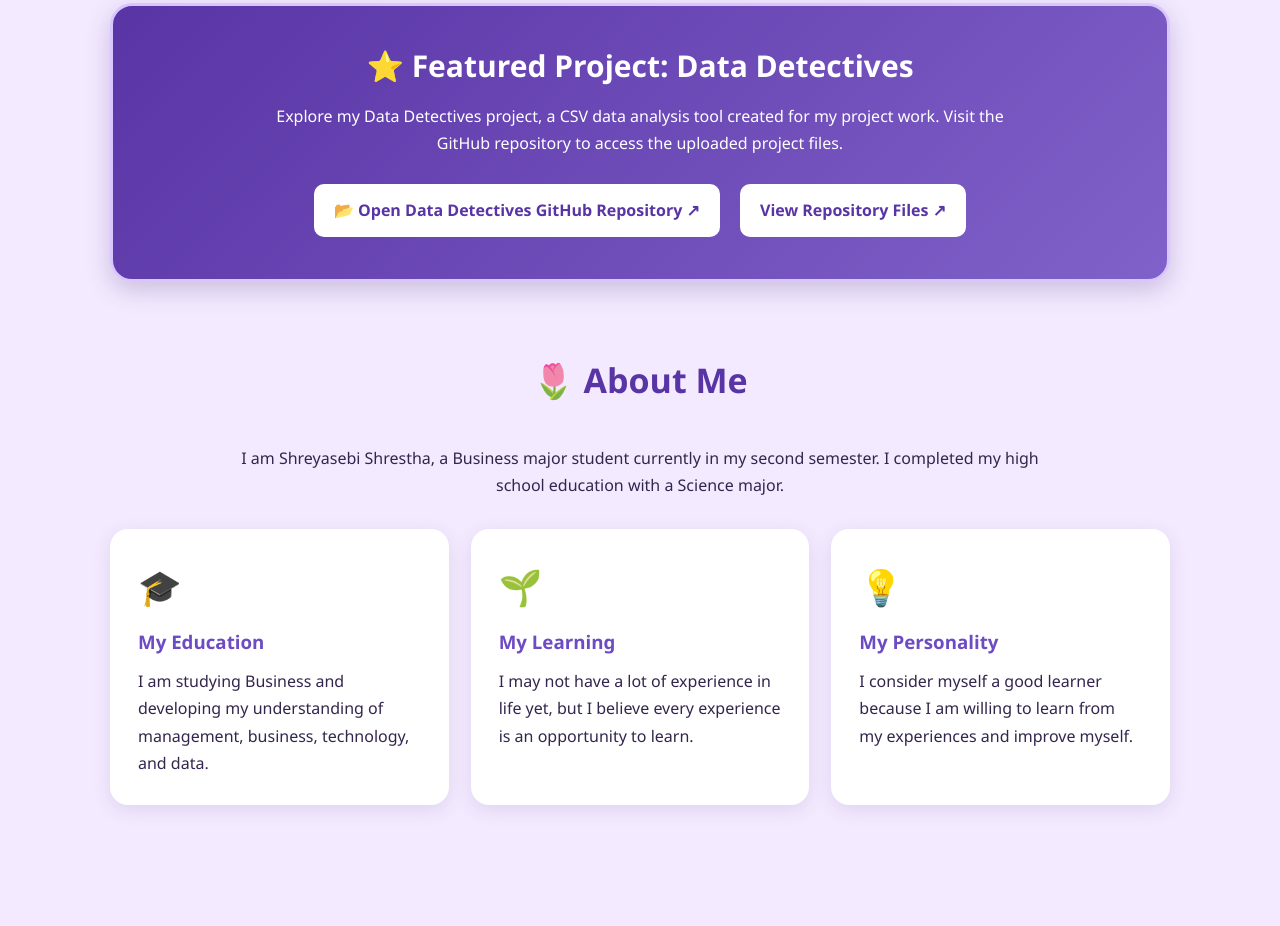
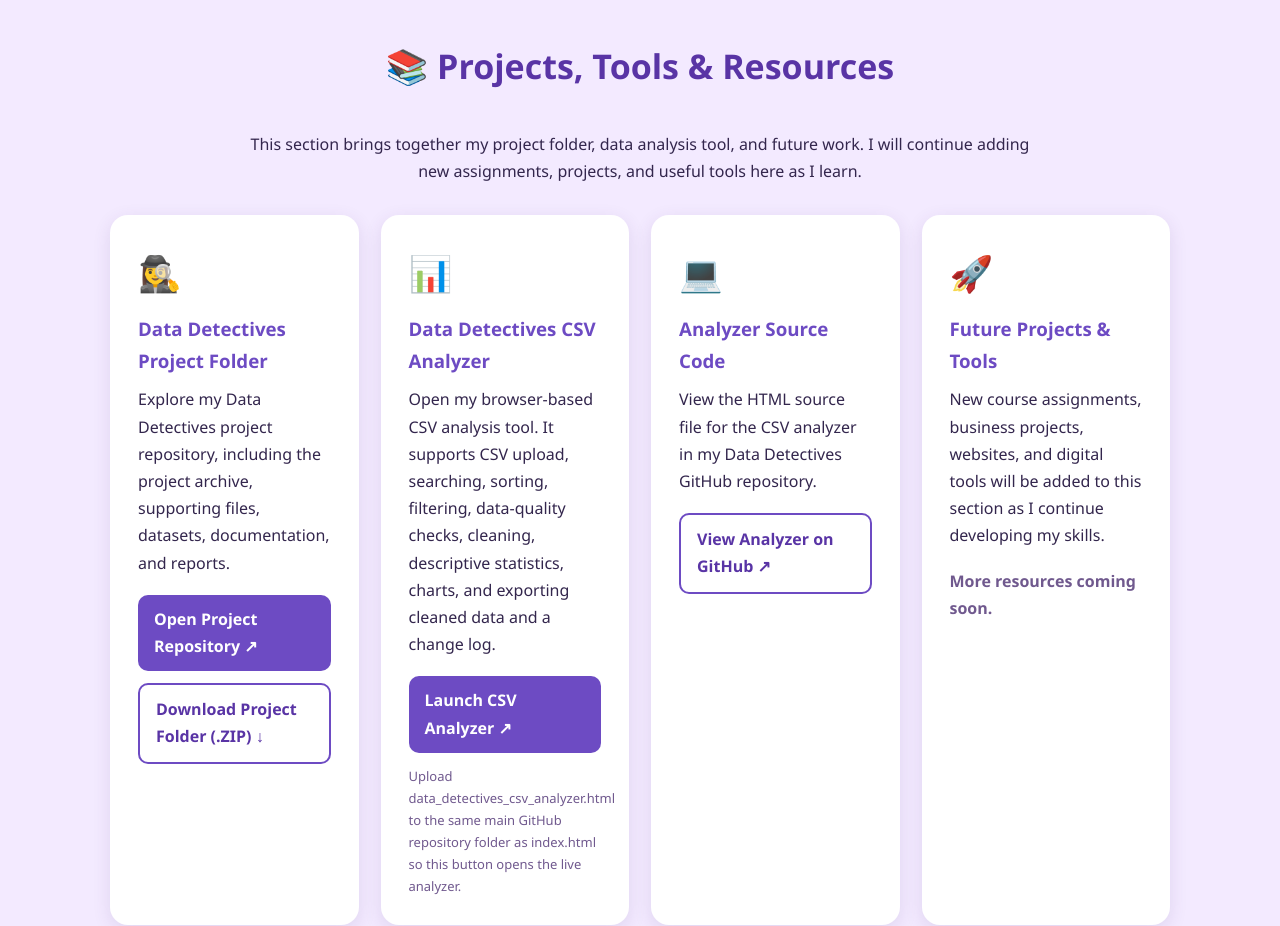
Before and after one commit to shresthashreya245-cmd/shreyasebi.github.io, a plain HTML site: page index.html in a window 1280 px wide. Shown: the part 809-1735 px from the top of the page. Drawn offline with Linux system fonts and the light colour scheme.

Commit message:
Refactor index.html to enhance project resources section
Updated the HTML structure to include new sections for Projects, Tools & Resources and added links for the CSV Analyzer and project repository.

```diff
--- a/index.html
+++ b/index.html
@@ -1,3 +1,4 @@
+
 <!DOCTYPE html>
 <html lang="en">
 <head>
@@ -216,6 +217,11 @@ footer {
     padding: 25px;
 }
 
+.small {
+    font-size: 13px;
+    color: #70598e;
+}
+
 /* Mobile */
 @media (max-width: 700px) {
     .hero h1 {
@@ -318,7 +324,7 @@ footer {
 <!-- Navigation -->
 <nav>
     <a href="#home">Home</a>
-    <a href="#data-detectives">⭐ Data Detectives</a>
+    <a href="#resources">📚 Projects & Tools</a>
     <a href="#about">About</a>
     <a href="#nepal">Nepal</a>
     <a href="#education">Education</a>
@@ -366,35 +372,99 @@ footer {
                 ⭐ Explore Data Detectives ↗
             </a>
 
+            <a class="resource-button secondary-button"
+               href="data_detectives_csv_analyzer.html"
+               target="_blank" rel="noopener noreferrer">
+                📊 Launch CSV Analyzer ↗
+            </a>
+
         </div>
 
     </div>
 </div>
 
-<!-- Featured Data Detectives Project -->
-<section id="data-detectives" class="data-detectives-feature">
+<!-- Projects, Tools & Resources -->
+<section id="resources">
 
-    <div class="data-detectives-panel">
+    <h2>📚 Projects, Tools & Resources</h2>
 
-        <h2>⭐ Featured Project: Data Detectives</h2>
+    <p class="section-intro">
+        This section brings together my project folder, data analysis tool, and future work.
+        I will continue adding new assignments, projects, and useful tools here as I learn.
+    </p>
 
-        <p>
-            Explore my Data Detectives project, a CSV data analysis tool
-            created for my project work. Visit the GitHub repository to
-            access the uploaded project files.
-        </p>
+    <div class="cards">
 
-        <a class="project-cta"
-           href="https://github.com/shresthashreya245-cmd/Data-detectives-Project"
-           target="_blank" rel="noopener noreferrer">
-            📂 Open Data Detectives GitHub Repository ↗
-        </a>
+        <div class="card">
+            <div class="icon">🕵️‍♀️</div>
+            <h3>Data Detectives Project Folder</h3>
+            <p>
+                Explore my Data Detectives project repository, including the project archive,
+                supporting files, datasets, documentation, and reports.
+            </p>
+            <p style="margin-top:18px;">
+                <a class="resource-button"
+                   href="https://github.com/shresthashreya245-cmd/Data-detectives-Project"
+                   target="_blank" rel="noopener noreferrer">
+                    Open Project Repository ↗
+                </a>
+            </p>
+            <p style="margin-top:12px;">
+                <a class="resource-button secondary-button"
+                   href="data_detectives_project.zip" download>
+                    Download Project Folder (.ZIP) ↓
+                </a>
+            </p>
+        </div>
 
-        <a class="project-cta"
-           href="https://github.com/shresthashreya245-cmd/Data-detectives-Project"
-           target="_blank" rel="noopener noreferrer">
-            View Repository Files ↗
-        </a>
+        <div class="card">
+            <div class="icon">📊</div>
+            <h3>Data Detectives CSV Analyzer</h3>
+            <p>
+                Open my browser-based CSV analysis tool. It supports CSV upload, searching,
+                sorting, filtering, data-quality checks, cleaning, descriptive statistics,
+                charts, and exporting cleaned data and a change log.
+            </p>
+            <p style="margin-top:18px;">
+                <a class="resource-button"
+                   href="data_detectives_csv_analyzer.html"
+                   target="_blank" rel="noopener noreferrer">
+                    Launch CSV Analyzer ↗
+                </a>
+            </p>
+            <p class="small" style="margin-top:12px;">
+                Upload data_detectives_csv_analyzer.html to the same main GitHub repository
+                folder as index.html so this button opens the live analyzer.
+            </p>
+        </div>
+
+        <div class="card">
+            <div class="icon">💻</div>
+            <h3>Analyzer Source Code</h3>
+            <p>
+                View the HTML source file for the CSV analyzer in my Data Detectives
+                GitHub repository.
+            </p>
+            <p style="margin-top:18px;">
+                <a class="resource-button secondary-button"
+                   href="https://github.com/shresthashreya245-cmd/shreyasebi.github.io/blob/main/data_detectives_csv_analyzer.html"
+                   target="_blank" rel="noopener noreferrer">
+                    View Analyzer on GitHub ↗
+                </a>
+            </p>
+        </div>
+
+        <div class="card">
+            <div class="icon">🚀</div>
+            <h3>Future Projects & Tools</h3>
+            <p>
+                New course assignments, business projects, websites, and digital tools
+                will be added to this section as I continue developing my skills.
+            </p>
+            <p style="margin-top:18px; color:#70598e; font-weight:700;">
+                More resources coming soon.
+            </p>
+        </div>
 
     </div>
 
```
